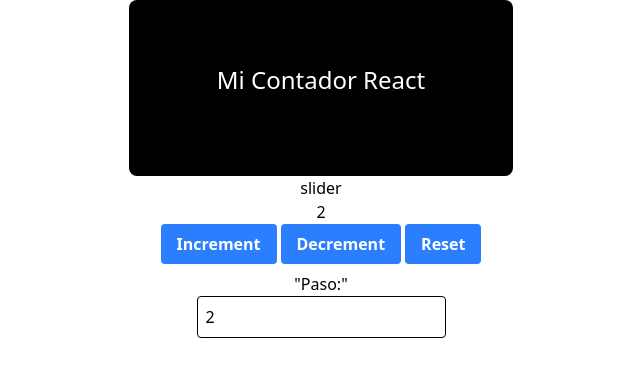
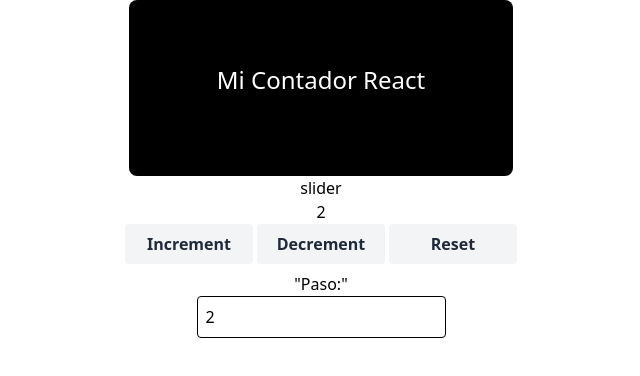
Before and after one commit to yeni1211/React-OriginalRepo, a React (Vite) app: page / in a window 1280 px wide. Shown: the top 376 px of the page, without its empty margins (319-959 px from the left). Built offline with nearby package versions, Linux system fonts and the light colour scheme.

Commit message:
creando diseño de los botones

```diff
--- a/src/components/ButtonComponent.tsx
+++ b/src/components/ButtonComponent.tsx
@@ -13,7 +13,8 @@
     <button
       onClick={onClick}
       style={style}
-      className="bg-blue-500 text-white font-bold py-2 px-4 rounded hover:bg-blue-700"
+      className="w-32 bg-gray-100 hover:bg-gray-200 text-gray-800 font-semibold py-2 px-4 rounded"
+
     >
       {name}
     </button>
```
